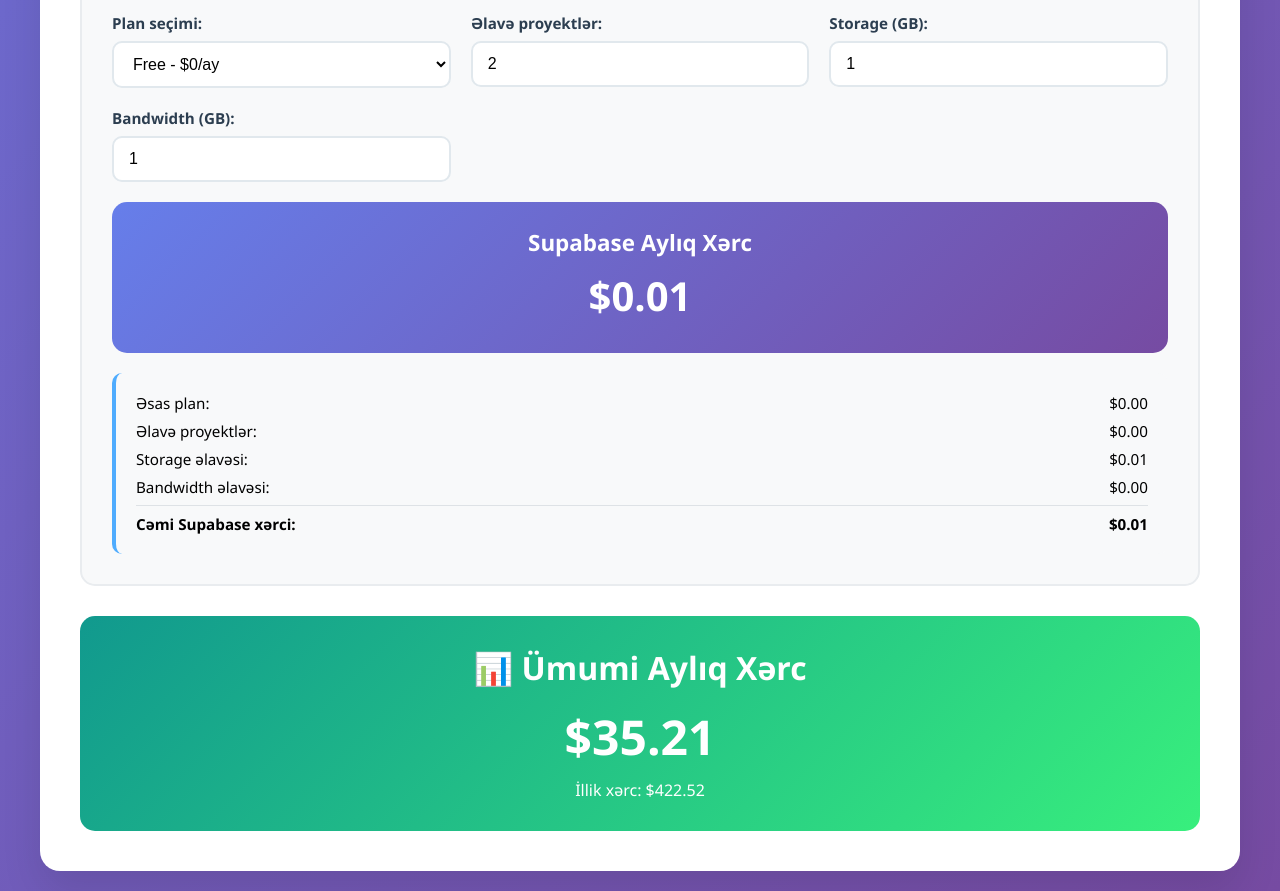
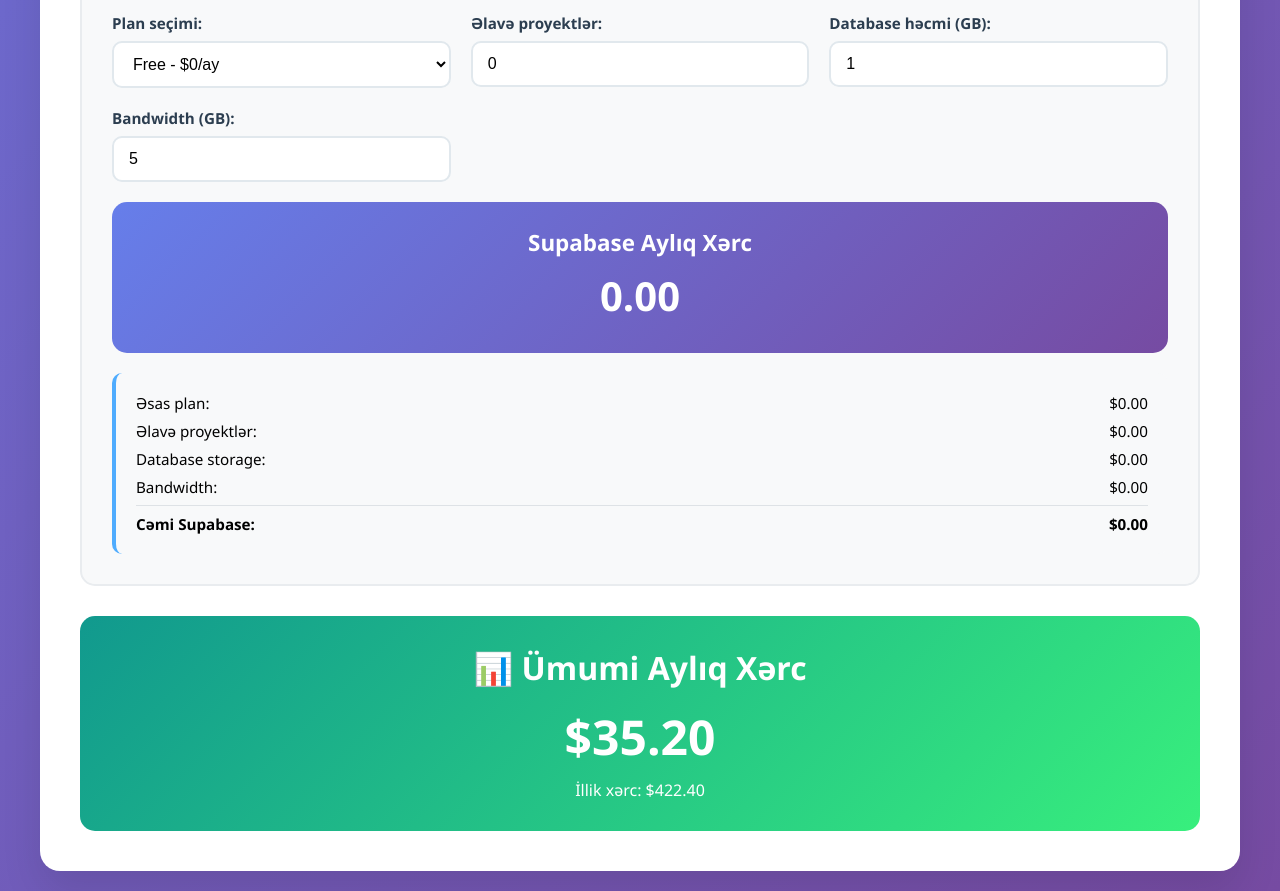
Before and after one commit to Leman2006/price-calculator, a plain HTML site: page index.html in a window 1280 px wide. Shown: the part 1620-2511 px from the top of the page. Drawn offline with Linux system fonts and the light colour scheme.

Commit message:
Update index.html

```diff
--- a/index.html
+++ b/index.html
@@ -272,7 +272,7 @@
     <div class="container">
         <div class="header">
             <h1>💰 Platform Qiymət Hesablayıcısı</h1>
-            <p>n8n.cloud, OpenAI API və Supabase xidmətləri üçün aylıq xərclərizi hesablayın</p>
+            <p>n8n.cloud, OpenAI API və Supabase xidmətləri üçün aylıq xərclərinizi hesablayın</p>
         </div>
 
         <div class="content">
@@ -309,7 +309,7 @@
 
                 <div class="model-selector">
                     <div class="model-option active" onclick="selectModel('text')">
-                        <h3>📤 GPT-4o Text</h3>
+                        <h3>🔤 GPT-4o Text</h3>
                         <p>$2.50/1M input, $10.00/1M output</p>
                     </div>
                     <div class="model-option" onclick="selectModel('voice')">
@@ -391,22 +391,21 @@
                     </div>
                     <div class="form-group">
                         <label>Əlavə proyektlər:</label>
-                        <input type="number" id="additionalProjects" value="2" min="0" onchange="calculateSupabase()">
+                        <input type="number" id="additionalProjects" value="0" min="0" onchange="calculateSupabase()">
                     </div>
                     <div class="form-group">
-                        <label>Storage (GB):</label>
-                        <input type="number" id="storageGB" value="1" min="0" onchange="calculateSupabase()">
+                        <label>Database həcmi (GB):</label>
+                        <input type="number" id="storageGB" value="1" min="0" step="0.1" onchange="calculateSupabase()">
                     </div>
                     <div class="form-group">
                         <label>Bandwidth (GB):</label>
-                        <input type="number" id="bandwidthGB" value="1" min="0" onchange="calculateSupabase()">
+                        <input type="number" id="bandwidthGB" value="5" min="0" step="0.1" onchange="calculateSupabase()">
                     </div>
                 </div>
                 <div class="price-display">
                     <h3>Supabase Aylıq Xərc</h3>
                     <div class="amount" id="supabasePrice">$0.00</div>
                 </div>
-
                 <div class="price-breakdown" id="supabaseBreakdown">
                     <div class="breakdown-item">
                         <span>Əsas plan:</span>
@@ -417,15 +416,15 @@
                         <span id="supabaseProjects">$0.00</span>
                     </div>
                     <div class="breakdown-item">
-                        <span>Storage əlavəsi:</span>
+                        <span>Database storage:</span>
                         <span id="supabaseStorage">$0.00</span>
                     </div>
                     <div class="breakdown-item">
-                        <span>Bandwidth əlavəsi:</span>
+                        <span>Bandwidth:</span>
                         <span id="supabaseBandwidth">$0.00</span>
                     </div>
                     <div class="breakdown-item">
-                        <span><strong>Cəmi Supabase xərci:</strong></span>
+                        <span><strong>Cəmi Supabase:</strong></span>
                         <span id="totalSupabase"><strong>$0.00</strong></span>
                     </div>
                 </div>
@@ -537,48 +536,16 @@
             const bandwidthGB = parseInt(document.getElementById('bandwidthGB').value) || 0;
 
             let totalCost = plan;
-            let projectsCost = 0;
-            let storageOverage = 0;
-            let bandwidthOverage = 0;
 
-            // Additional projects cost (after first 2 for Pro plan)
+            // Additional projects cost - Pro plan includes 2 projects, additional ones cost $10 each
             if (plan > 0 && additionalProjects > 0) {
-                projectsCost = additionalProjects * 25; // $25 per additional project
-                totalCost += projectsCost;
+                totalCost += additionalProjects * 10; // $10 per additional project
             }
 
-            // Storage pricing
-            if (plan === 0) { // Free plan
-                if (storageGB > 0.5) { // Free plan includes 500MB
-                    storageOverage = (storageGB - 0.5) * 0.021; // $0.021 per GB
-                }
-            } else { // Pro plan
-                if (storageGB > 8) { // Pro plan includes 8GB
-                    storageOverage = (storageGB - 8) * 0.021; // $0.021 per GB
-                }
-            }
+            // Storage and bandwidth are typically included in base plans
+            // Add custom pricing logic here if needed
 
-            // Bandwidth pricing
-            if (plan === 0) { // Free plan
-                if (bandwidthGB > 2) { // Free plan includes 2GB
-                    bandwidthOverage = (bandwidthGB - 2) * 0.09; // $0.09 per GB
-                }
-            } else { // Pro plan
-                if (bandwidthGB > 250) { // Pro plan includes 250GB
-                    bandwidthOverage = (bandwidthGB - 250) * 0.09; // $0.09 per GB
-                }
-            }
-
-            totalCost += storageOverage + bandwidthOverage;
-
-            // Update breakdown
-            document.getElementById('supabaseBasePlan').textContent = `$${plan.toFixed(2)}`;
-            document.getElementById('supabaseProjects').textContent = `$${projectsCost.toFixed(2)}`;
-            document.getElementById('supabaseStorage').textContent = `$${storageOverage.toFixed(2)}`;
-            document.getElementById('supabaseBandwidth').textContent = `$${bandwidthOverage.toFixed(2)}`;
-            document.getElementById('totalSupabase').innerHTML = `<strong>$${totalCost.toFixed(2)}</strong>`;
-
-            document.getElementById('supabasePrice').textContent = `$${totalCost.toFixed(2)}`;
+            document.getElementById('supabasePrice').textContent = `${totalCost.toFixed(2)}`;
             calculateTotal();
         }
 
```
